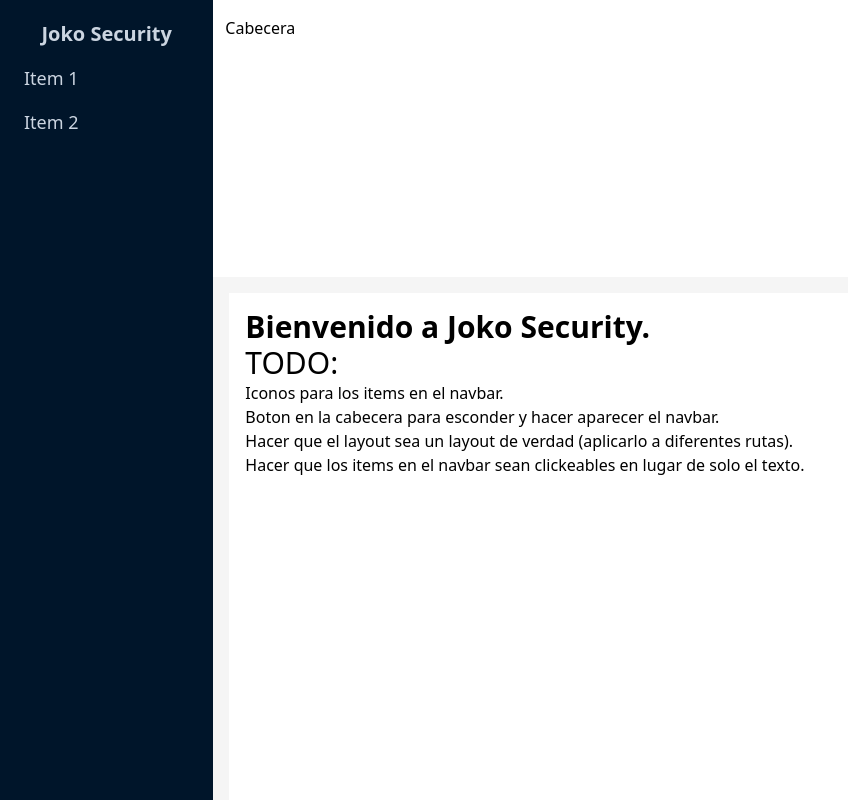
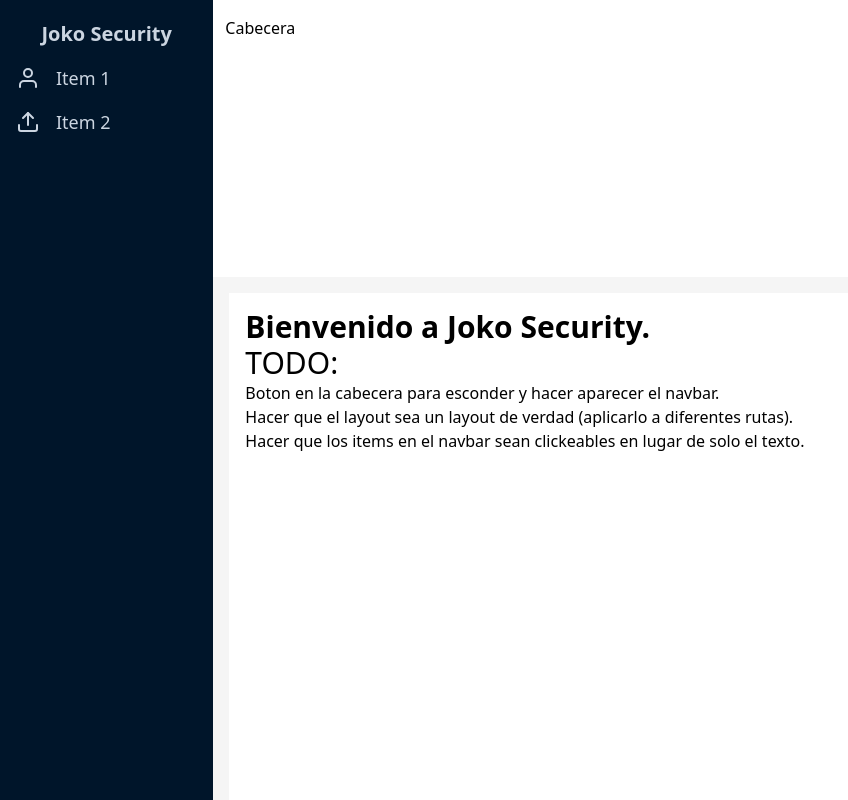
Before and after one commit to jokoframework/security-starter-react, a Next.js app: page / in a window 1280 px wide. Shown: the top 800 px of the page, without its empty margins (0-848 px from the left). Built offline with nearby package versions, Linux system fonts and the light colour scheme.

Commit message:
Agregar iconos al layout
Se agregaron los iconos User y Upload al layout siguiendo el ejemplo proveido en la tarea de Jira.

```diff
--- a/src/pages/index.tsx
+++ b/src/pages/index.tsx
@@ -2,7 +2,7 @@ import Head from 'next/head'
 import Image from 'next/image'
 import { Inter } from 'next/font/google'
 import styles from '@/styles/Home.module.css'
-import Link from 'next/link'
+import { User, Upload } from 'react-feather'
 
 const inter = Inter({ subsets: ['latin'] })
 
@@ -17,12 +17,14 @@ export default function Home() {
               Joko Security
             </a>
           </li>
-          <li className="hover:cursor-pointer py-2 mx-2 rounded-md hover:bg-blue-500 hover:text-slate-50">
-           <a className="px-4 text-lg" href="#">
+          <li className="hover:cursor-pointer px-2 py-2 mx-2 rounded-md hover:bg-blue-500 hover:text-slate-50 flex items-center">
+            <User className="inline-block" />
+            <a className="px-4 text-lg" href="#">
               Item 1
             </a>
           </li>
-          <li className="hover:cursor-pointer py-2 mx-2 rounded-md hover:bg-blue-500 hover:text-slate-100">
+          <li className="hover:cursor-pointer px-2 py-2 mx-2 rounded-md hover:bg-blue-500 hover:text-slate-50 flex items-center">
+            <Upload className="inline-block" />
             <a className="px-4 text-lg" href="#">
               Item 2
             </a>
@@ -37,9 +39,6 @@ export default function Home() {
           <p className="text-3xl font-bold">Bienvenido a Joko Security.</p>
           <h1 className="text-3xl">TODO:</h1>
           <ul>
-            <li>
-              Iconos para los items en el navbar.
-            </li>
             <li>
               Boton en la cabecera para esconder y hacer aparecer el navbar.
             </li>
```
